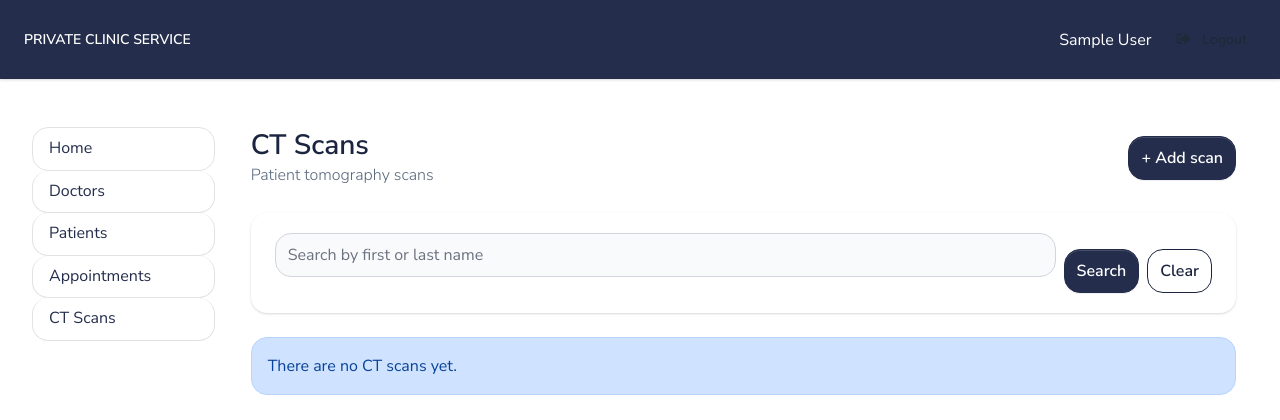
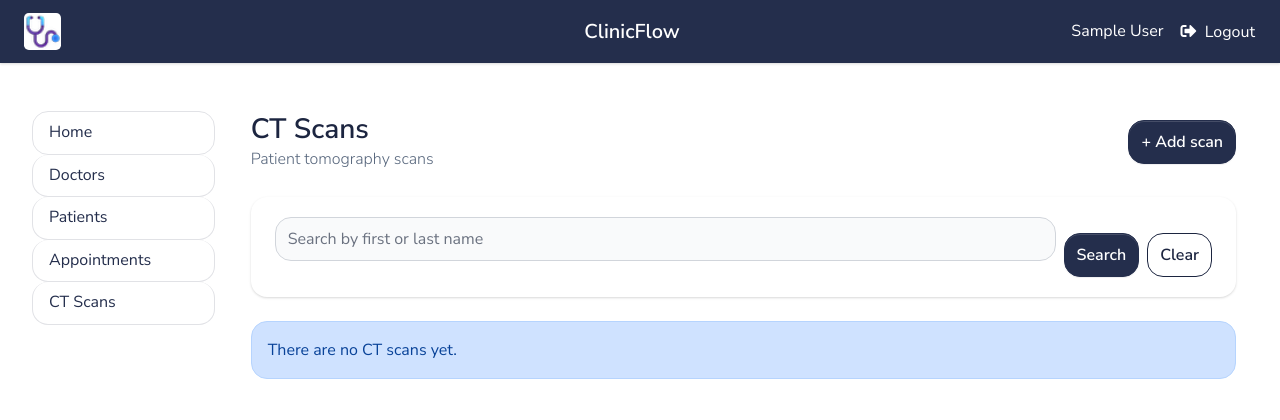
Before and after one commit to pprykhodko/private-clinic-service, a Django app: page /ct-scan/ in a window 1280 px wide. Shown: the top 420 px of the page. Run offline with Django 5.2, Linux system fonts and the light colour scheme; the visitor is signed in with stand-in values (Sample User, id 1); data that the repository does not hold is empty; some libraries are stand-ins or nearby versions.

Commit message:
style(clinic): improve navbar appearance

```diff
--- a/static/assets/scss/pixel/layout/_navbar.scss
+++ b/static/assets/scss/pixel/layout/_navbar.scss
@@ -152,7 +152,6 @@
 .navbar-brand {
     font-size     : $font-size-sm;
     font-weight   : $font-weight-bold;
-    text-transform: uppercase;
 
     img {
         height   : 37px;
--- a/templates/includes/navigation.html
+++ b/templates/includes/navigation.html
@@ -1,9 +1,14 @@
 {% load static %}
 
 <header class="header-global">
-  <nav class="navbar navbar-expand-lg navbar-dark bg-primary shadow-sm sticky-top">
-    <div class="container-fluid px-4">
-      <a class="navbar-brand fw-bold" href="{% url 'clinic:index' %}">Private Clinic Service</a>
+  <nav class="navbar navbar-expand-lg navbar-dark bg-primary shadow-sm sticky-top py-0">
+    <div class="container-fluid px-4 position-relative">
+      <a class="navbar-brand d-flex align-items-center" href="{% url 'clinic:index' %}">
+          <img src="{% static 'assets/img/favicon/favicon-32x32.png' %}" alt="ClinicFlow Logo" height="42" class="rounded-3">
+      </a>
+      <div class="position-absolute start-50 translate-middle-x">
+        <span class="navbar-brand fw-semibold fs-5 mb-0">ClinicFlow</span>
+      </div>
       <div class="d-flex align-items-center gap-3">
 
         {% if user.is_authenticated %}
@@ -12,8 +17,8 @@
           </span>
           <form action="{% url 'logout' %}" method="post">
             {% csrf_token %}
-            <button type="submit" class="btn btn-outline-light btn-sm">
-              <span class="fas fa-sign-out-alt me-2"></span>
+            <button type="submit" class="btn btn-link text-white text-decoration-none p-0">
+              <span class="fas fa-sign-out-alt me-1"></span>
               Logout
             </button>
           </form>
--- a/templates/layouts/base.html
+++ b/templates/layouts/base.html
@@ -4,29 +4,13 @@
 <html lang="en">
 <head>
   <meta http-equiv="Content-Type" content="text/html; charset=utf-8" />
+  <meta name="viewport" content="width=device-width, initial-scale=1, shrink-to-fit=no">
   <title>
-    Private Clinic Service
+    Clinic Flow
   </title>
 
-  <meta name="viewport" content="width=device-width, initial-scale=1, shrink-to-fit=no">
-  <meta name="title" content="Pixel Bootstrap 5 - About company">
-  <meta name="author" content="Themesberg">
-  <meta name="description" content="Open source and free Bootstrap 5 UI Kit featuring 80 UI components, 5 example pages, and a Gulp and Sass workflow.">
-  <link rel="canonical" href="https://appseed.us/django/django-pixel-bootstrap-uikit">
-
-  <meta property="og:type" content="website">
-  <meta property="og:url" content="https://demo.themesberg.com/pixel-bootstrap-5-ui-kit">
-  <meta property="og:title" content="Pixel Bootstrap 5 - About company">
-  <meta property="og:description" content="Open source and free Bootstrap 5 UI Kit featuring 80 UI components, 5 example pages, and a Gulp and Sass workflow.">
-  <meta property="og:image" content="https://themesberg.s3.us-east-2.amazonaws.com/public/products/pixel-lite/pixel-lite-preview.jpg">
-
-  <meta property="twitter:card" content="summary_large_image">
-  <meta property="twitter:url" content="https://demo.themesberg.com/pixel-bootstrap-5-ui-kit">
-  <meta property="twitter:title" content="Pixel Bootstrap 5 - About company">
-  <meta property="twitter:description" content="Open source and free Bootstrap 5 UI Kit featuring 80 UI components, 5 example pages, and a Gulp and Sass workflow.">
-  <meta property="twitter:image" content="https://themesberg.s3.us-east-2.amazonaws.com/public/products/pixel-lite/pixel-lite-preview.jpg">
-
   <link rel="apple-touch-icon" sizes="120x120" href="{% static 'assets/img/favicon/apple-touch-icon.png' %}">
+  <link rel="icon" href="{% static 'favicon.ico' %}">
   <link rel="icon" type="image/png" sizes="32x32" href="{% static 'assets/img/favicon/favicon-32x32.png' %}">
   <link rel="icon" type="image/png" sizes="16x16" href="{% static 'assets/img/favicon/favicon-16x16.png' %}">
   <link rel="manifest" href="{% static 'assets/img/favicon/site.webmanifest' %}">
```
Also changed, not shown: static/assets/css/pixel.css, static/assets/img/favicon/favicon-16x16.png, static/assets/img/favicon/favicon-32x32.png, static/assets/img/favicon/favicon.ico.
